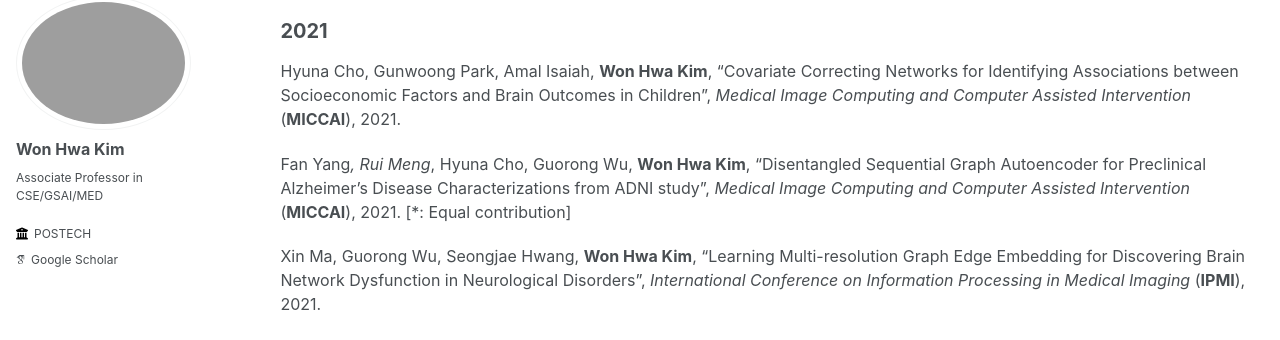
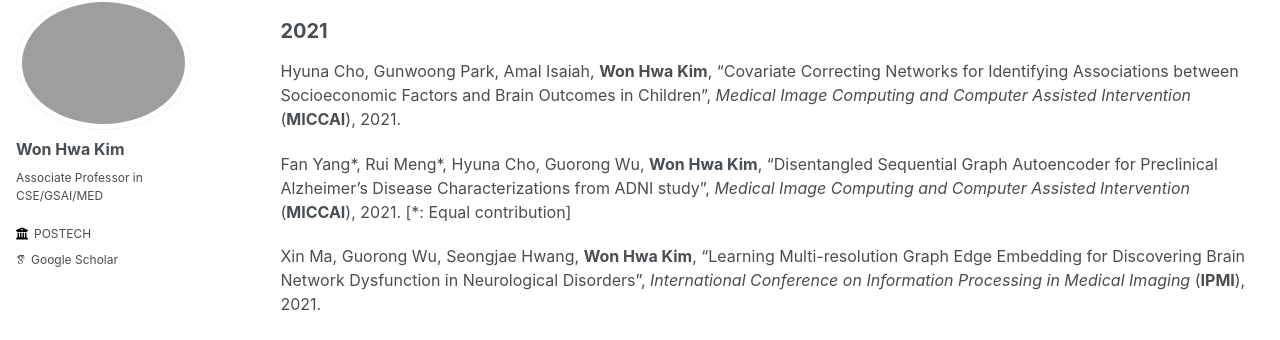
Before and after one commit to wwplato/wwplato.github.io, a Jekyll site: the page built from _pages/publications.md, in a window 1280 px wide and 900 px high, scrolled down 3239 px. Shown: the part 106-446 px from the top of the window. Built offline with Jekyll 4.4.1, drawn with Linux system fonts in a browser that asks for light colours; some web fonts are replaced.

```diff
--- a/_pages/publications.md
+++ b/_pages/publications.md
@@ -97,7 +97,7 @@ Fan Yang, Guorong Wu, **Won Hwa Kim**, “Disentangled Representation of Longitu
 ------
 Hyuna Cho, Gunwoong Park, Amal Isaiah, **Won Hwa Kim**, “Covariate Correcting Networks for Identifying Associations between Socioeconomic Factors and Brain Outcomes in Children”, *Medical Image Computing and Computer Assisted Intervention* (**MICCAI**), 2021.
 
-Fan Yang*, Rui Meng*, Hyuna Cho, Guorong Wu, **Won Hwa Kim**, “Disentangled Sequential Graph Autoencoder for Preclinical Alzheimer’s Disease Characterizations from ADNI study”, *Medical Image Computing and Computer Assisted Intervention* (**MICCAI**), 2021. [*: Equal contribution]
+Fan Yang\*, Rui Meng\*, Hyuna Cho, Guorong Wu, **Won Hwa Kim**, “Disentangled Sequential Graph Autoencoder for Preclinical Alzheimer’s Disease Characterizations from ADNI study”, *Medical Image Computing and Computer Assisted Intervention* (**MICCAI**), 2021. [*: Equal contribution]
 
 Xin Ma, Guorong Wu, Seongjae Hwang, **Won Hwa Kim**, “Learning Multi-resolution Graph Edge Embedding for Discovering Brain Network Dysfunction in Neurological Disorders”, *International Conference on Information Processing in Medical Imaging* (**IPMI**), 2021.
 
```
